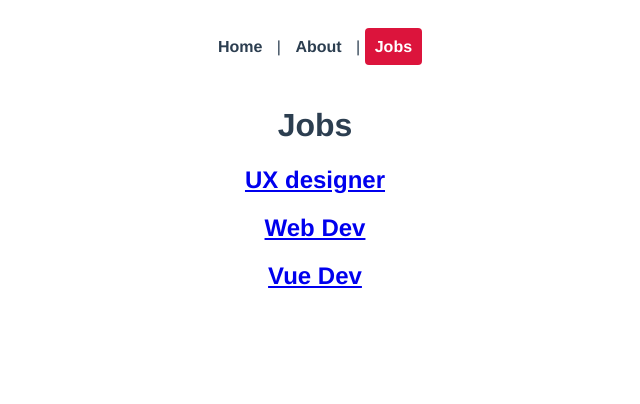
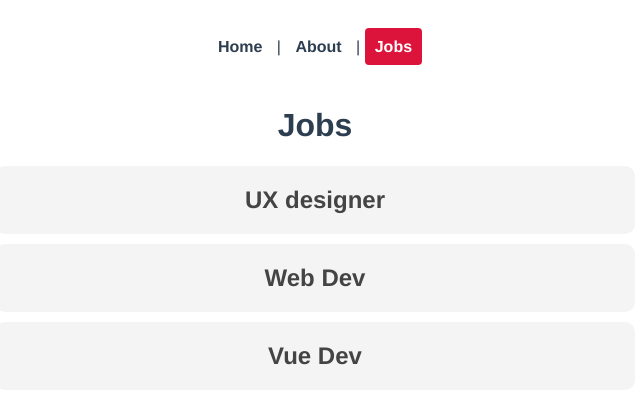
Before and after one commit to Pici1985/VueRouter, a Vue app: page /jobs in a window 1280 px wide. Shown: the top 404 px of the page, without its empty margins (325-965 px from the left). Built offline with nearby package versions, Linux system fonts and the light colour scheme.

Commit message:
Styling for jobs
added some styles for the jobs and app

```diff
--- a/src/App.vue
+++ b/src/App.vue
@@ -19,6 +19,8 @@
   -moz-osx-font-smoothing: grayscale;
   text-align: center;
   color: #2c3e50;
+  width: 90%;
+  margin: 0px auto;
 }
 
 nav {
--- a/src/main.js
+++ b/src/main.js
@@ -6,4 +6,4 @@ createApp(App).use(router).mount('#app')
 
 
 // https://www.youtube.com/watch?v=juocv4AtrHo
-// 19:05nel
+// 36:37nel
--- a/src/views/jobs/JobsView.vue
+++ b/src/views/jobs/JobsView.vue
@@ -1,7 +1,7 @@
 <template>
     <div>
         <h1>Jobs</h1>
-        <div v-for="job in jobs" :key='job.id'>
+        <div class="job" v-for="job in jobs" :key='job.id'>
             <router-link :to="{ name: 'jobdetails', params: { id: job.id } }">
                 <h2>{{ job.title }}</h2>
             </router-link>
@@ -25,5 +25,20 @@ export default {
 </script>
 
 <style>
+    .job h2 {
+        background: #f4f4f4;
+        padding: 20px;
+        border-radius: 10px;
+        margin: 10px auto;
+        max-width: 600px;
+        cursor: pointer;
+        color: #444;
+    }
+    .job h2:hover {
+        background: #ddd;
+    }
+    .job a {
+        text-decoration: none;
+    }
 
 </style>
```
